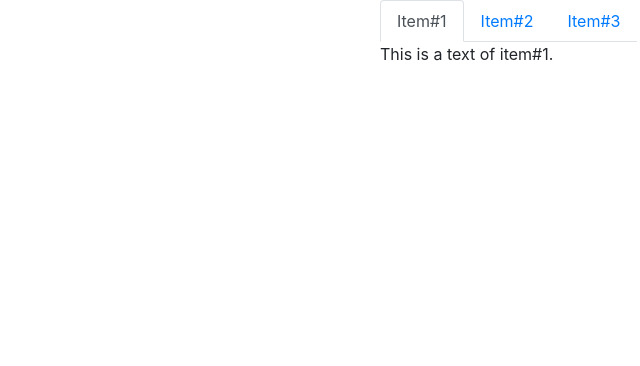
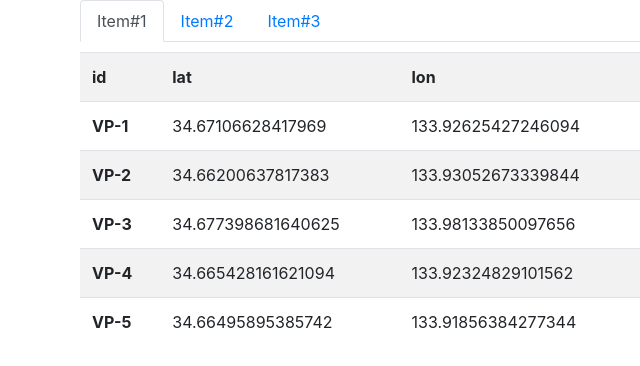
Before and after one commit to shunmame/bus_simulation_electron, an Electron app: page src/index.html in a window 1280 px wide. Shown: the whole page, without its empty margins (640-1280 px from the left). Drawn offline with nearby package versions, Linux system fonts and the light colour scheme; no server answers.

Commit message:
change style

```diff
--- a/src/bus_simulation.js
+++ b/src/bus_simulation.js
@@ -35,7 +35,8 @@ function show_gtfs_realtime_table(RT_data) {
         th.textContent = colum_name[i]
         tr.appendChild(th)
     }
-    table.appendChild(thead.appendChild(tr))
+    thead.appendChild(tr)
+    table.appendChild(thead)
 
     for (var i = 0; i < Object.keys(RT_data.entity).length; i++) {
         var tr = document.createElement("tr")
@@ -54,5 +55,4 @@ function show_gtfs_realtime_table(RT_data) {
 
         table.appendChild(tr)
     }
-    document.getElementById("entity_table").appendChild(table)
 }
--- a/src/index.html
+++ b/src/index.html
@@ -47,9 +47,41 @@
             </li>
         </ul>
         <div class="tab-content">
-            <div class="tab-pane fade show active" id="item1" role="tabpanel" aria-labelledby="item1-tab">This is a text
-                of item#1.
-                <div id="entity_table"></div>
+            <div class="tab-pane fade show active" id="item1" role="tabpanel" aria-labelledby="item1-tab">
+                <div>
+                    <table id="entity_table" class="table table-striped">
+                        <tr>
+                            <th>id</th>
+                            <th>lat</th>
+                            <th>lon</th>
+                        </tr>
+                        <tr>
+                            <th>VP-1</th>
+                            <td>34.67106628417969</td>
+                            <td>133.92625427246094</td>
+                        </tr>
+                        <tr>
+                            <th>VP-2</th>
+                            <td>34.66200637817383</td>
+                            <td>133.93052673339844</td>
+                        </tr>
+                        <tr>
+                            <th>VP-3</th>
+                            <td>34.677398681640625</td>
+                            <td>133.98133850097656</td>
+                        </tr>
+                        <tr>
+                            <th>VP-4</th>
+                            <td>34.665428161621094</td>
+                            <td>133.92324829101562</td>
+                        </tr>
+                        <tr>
+                            <th>VP-5</th>
+                            <td>34.66495895385742</td>
+                            <td>133.91856384277344</td>
+                        </tr>
+                    </table>
+                </div>
             </div>
             <div class="tab-pane fade" id="item2" role="tabpanel" aria-labelledby="item2-tab">This is a text of item#2.
                 <div id="_table">b</div>
--- a/src/main.js
+++ b/src/main.js
@@ -4,8 +4,9 @@ const { ipcMain } = require('electron')
 const createWindow = () => {
     const mainWindow = new BrowserWindow(
         {
-            width: 2000,
+            width: 1400,
             height: 1000,
+            resizable: false,
             webPreferences: {
                 preload: __dirname + '/preload.js',
                 nodeIntegration: false,
--- a/src/style.css
+++ b/src/style.css
@@ -9,7 +9,7 @@ body {
 #mapid {
     /* z-index: 0; */
     max-height: 1000px;
-    max-width: 1000px;
+    max-width: 700px;
 }
 
 .marker {
@@ -30,6 +30,12 @@ body {
 
 .content {
     position: absolute;
-    left: 1020px;
+    left: 720px;
     top: 0;
+    width: calc(100% - 720px);
+    height: 100%;
 }
+
+#entity_table {
+    margin-top: 10px;
+}
```
